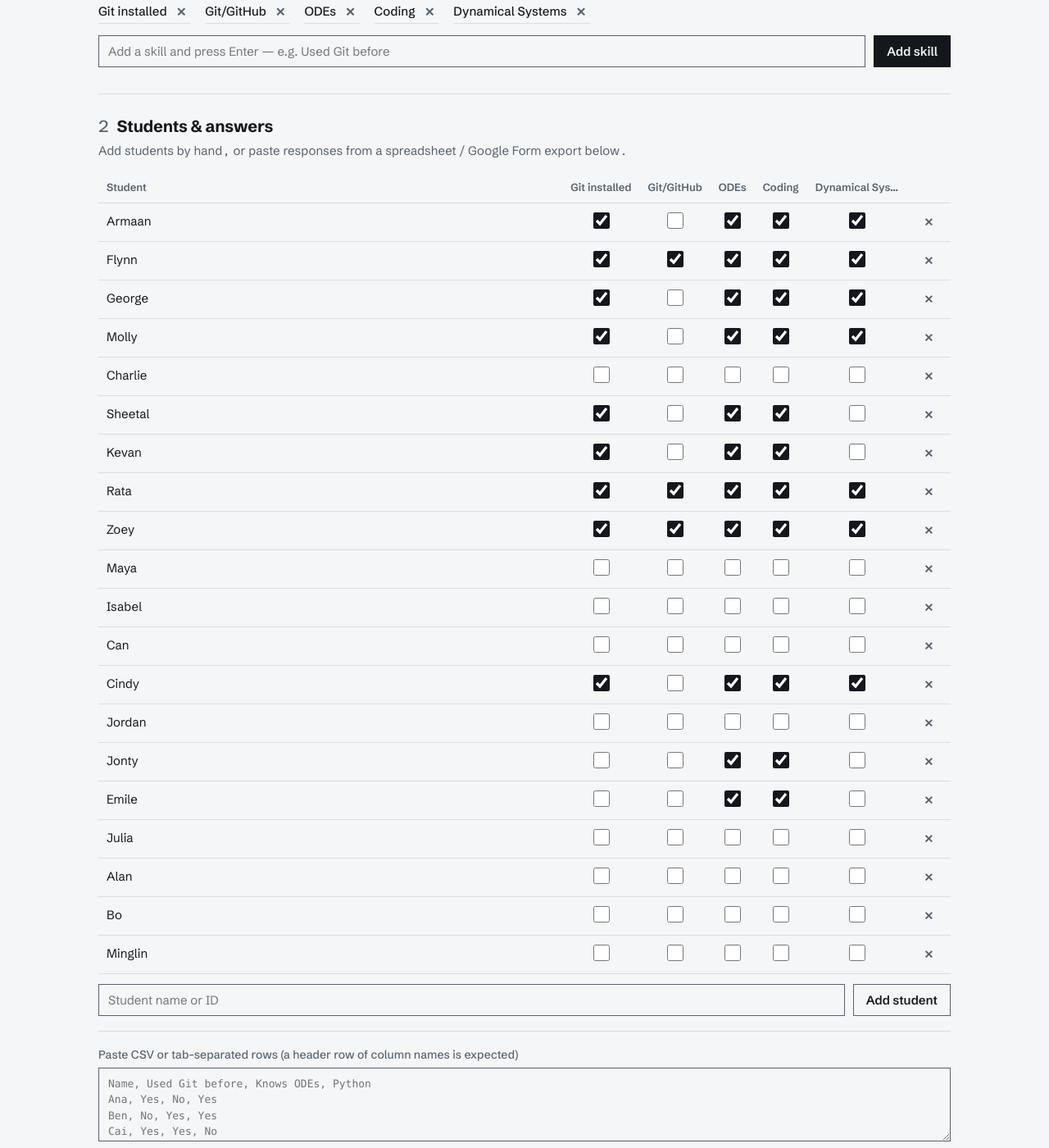
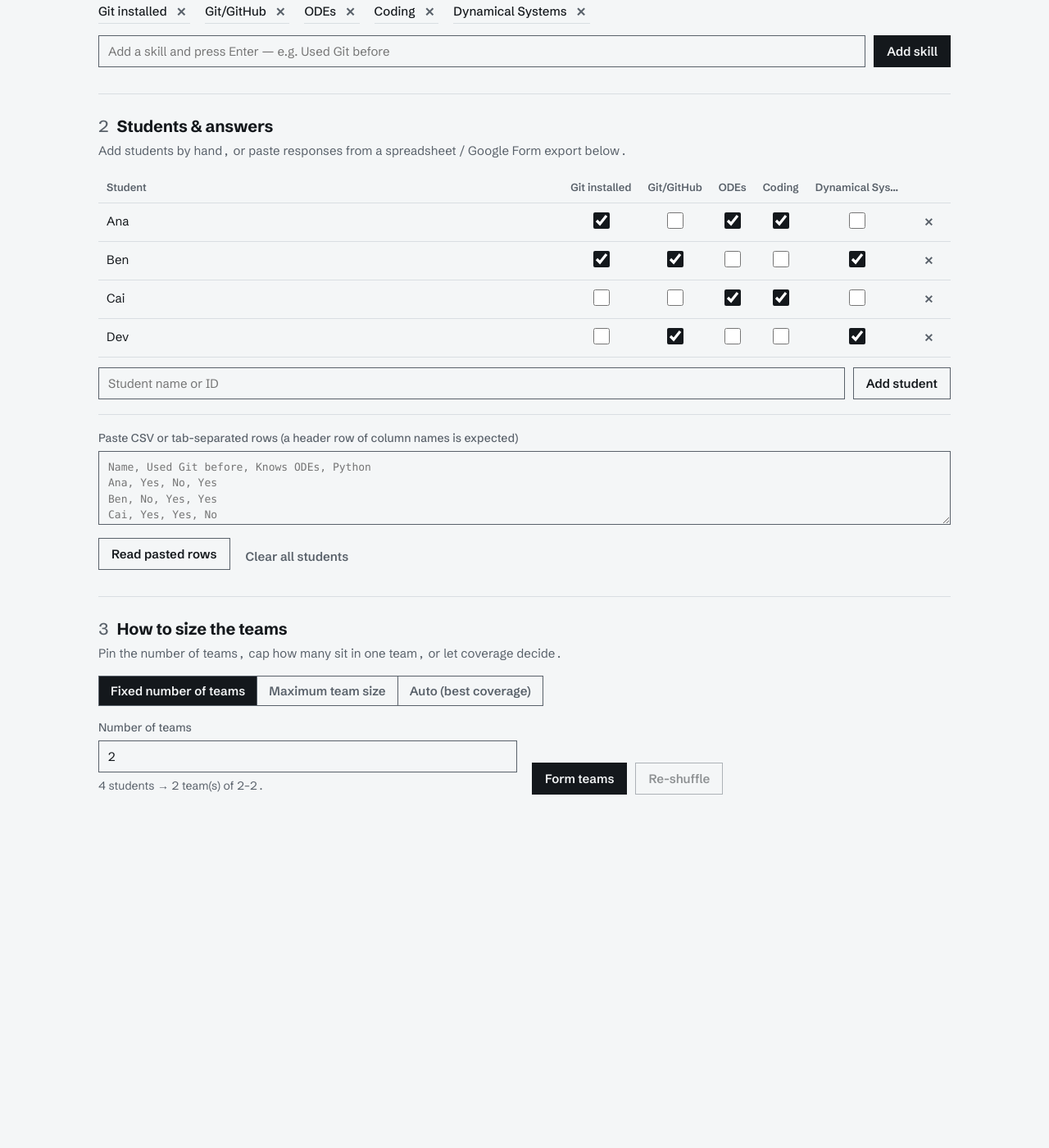
Before and after one commit to jpatinoe/jpatinoe.github.io, a Jekyll site: the page team-allocator.html, which Jekyll copies as it is, in a window 1280 px wide and 1400 px high, scrolled down 323 px. Shown: the whole window at 82% size. Built offline with Jekyll 4.4.1, drawn with Linux system fonts in a browser that asks for light colours; after the commit the page ends 1412 px from its top, so only the background shows below that; part of the change alters nothing that is shown; some of the changed text lies outside the part shown.

Commit message:
Team allocator: start with four invented students
Replace the demo list of real students' first names with a small
invented class (Ana, Ben, Cai, Dev) split into two teams by default.

Co-Authored-By: Claude Opus 5.5 <noreply@anthropic.com>
Claude-Session: https://claude.ai/code/session_01DZcmb4dMLHX3C7qkD6qA24

```diff
--- a/team-allocator.html
+++ b/team-allocator.html
@@ -188,7 +188,7 @@
     <div class="setup-grid">
       <div>
         <label class="f" id="modeLabel" for="modeVal">Number of teams</label>
-        <input type="number" id="modeVal" min="1" step="1" value="4">
+        <input type="number" id="modeVal" min="1" step="1" value="2">
         <div class="note" id="modeNote"></div>
       </div>
       <div>
@@ -712,28 +712,12 @@ $("copyBtn").onclick = copySummary;
 
 // ---------- boot ----------
 ["Git installed", "Git/GitHub","ODEs","Coding", "Dynamical Systems"].forEach(s => state.skills.push(s));
-["Armaan","Flynn","George","Molly","Charlie","Sheetal", "Kevan", "Rata", "Zoey", "Maya", "Isabel", "Can", "Cindy", "Jordan", "Jonty", "Emile", "Julia", "Alan", "Bo", "Minglin"].forEach(n => state.students.push({name:n, skills:new Set()}));
-// seed a rough demo distribution so the tool isn't blank
-state.students[0].skills = new Set(["Git installed", "ODEs","Coding", "Dynamical Systems"]);
-state.students[1].skills = new Set(["Git installed", "Git/GitHub","ODEs","Coding", "Dynamical Systems"]);
-state.students[2].skills = new Set(["Git installed", "ODEs","Coding", "Dynamical Systems"]);
-state.students[3].skills = new Set(["Git installed", "ODEs","Coding", "Dynamical Systems"]);
-// state.students[4].skills = new Set(["Git installed", "Git/GitHub","ODEs","Coding", "Dynamical Systems"]);
-state.students[5].skills = new Set(["Git installed", "ODEs","Coding"]);
-state.students[6].skills = new Set(["Git installed", "ODEs","Coding"]);
-state.students[7].skills = new Set(["Git installed", "Git/GitHub","ODEs","Coding", "Dynamical Systems"]);
-state.students[8].skills = new Set(["Git installed", "Git/GitHub","ODEs","Coding", "Dynamical Systems"]);
-// state.students[9].skills = new Set(["Git installed", "Git/GitHub","ODEs","Coding", "Dynamical Systems"]);
-// state.students[10].skills = new Set(["Git installed", "Git/GitHub","ODEs","Coding", "Dynamical Systems"]);
-// state.students[11].skills = new Set(["Git installed", "Git/GitHub","ODEs","Coding", "Dynamical Systems"]);
-state.students[12].skills = new Set(["Git installed", "ODEs","Coding", "Dynamical Systems"]);
-// state.students[13].skills = new Set(["Git installed", "Git/GitHub","ODEs","Coding", "Dynamical Systems"]);
-state.students[14].skills = new Set(["ODEs","Coding"]);
-state.students[15].skills = new Set(["ODEs","Coding"]);
-// state.students[16].skills = new Set(["Git installed", "Git/GitHub","ODEs","Coding", "Dynamical Systems"]);
-// state.students[17].skills = new Set(["Git installed", "Git/GitHub","ODEs","Coding", "Dynamical Systems"]);
-// state.students[18].skills = new Set(["Git installed", "Git/GitHub","ODEs","Coding", "Dynamical Systems"]);
-// state.students[19].skills = new Set(["Git installed", "Git/GitHub","ODEs","Coding", "Dynamical Systems"]);
+["Ana", "Ben", "Cai", "Dev"].forEach(n => state.students.push({name:n, skills:new Set()}));
+// a small invented class, so the tool isn't blank
+state.students[0].skills = new Set(["Git installed", "ODEs", "Coding"]);
+state.students[1].skills = new Set(["Git installed", "Git/GitHub", "Dynamical Systems"]);
+state.students[2].skills = new Set(["ODEs", "Coding"]);
+state.students[3].skills = new Set(["Git/GitHub", "Dynamical Systems"]);
 renderSkills(); renderStudents(); updateModeUi();
 </script>
 </body>
```
